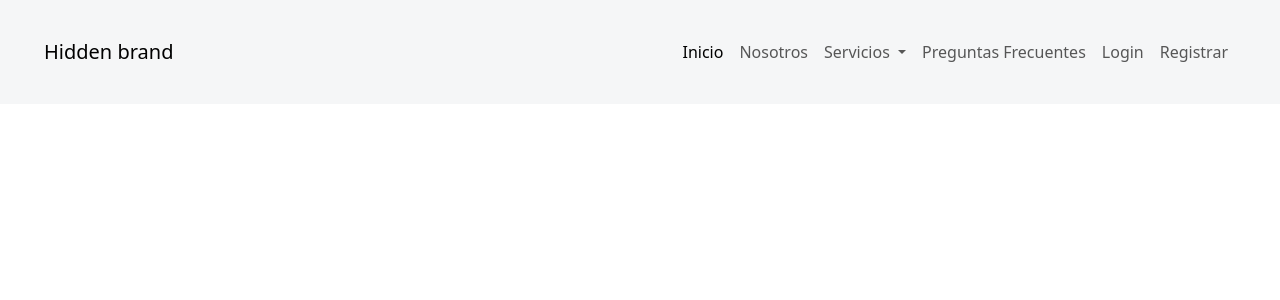
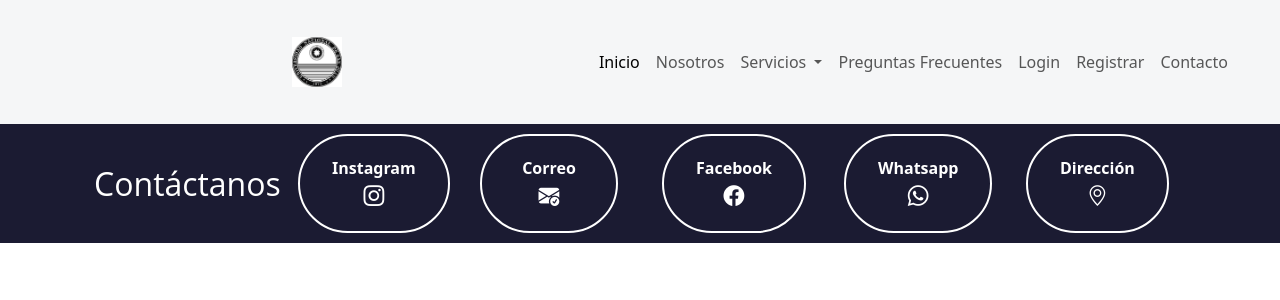
Before and after one commit to vladimirmarcos/trabajofinal, a Flask app: page / in a window 1280 px wide. Shown: the top 300 px of the page. Run offline with Flask 3, Linux system fonts and the light colour scheme.

Commit message:
afinando front

```diff
--- a/funciones_varias.py
+++ b/funciones_varias.py
@@ -31,7 +31,7 @@ def get_labeled_data(img_entrada):
     Y=[]
     img = cv2.imread(img_entrada)
     for image in img_entrada:
-        print("entre al for")
+
         if 'NORMAL' in image:
           if i<100:
             X.append(255-img)
@@ -39,27 +39,26 @@ def get_labeled_data(img_entrada):
 
         if 'MH' in image:
           art=1
-            # Y.append([0,1,0,0])
+
 
           X.append(img-255)
 
         if 'DR' in image:
-            # Y.append([0,0,1,0])#orig
+
             Y.append([0,1,0])
 
             X.append(255-img)
 
         if 'CSR8' in image:
-             print("entre al if")
+
              Y.append([0,0,1])
-             print(Y)
+
              X.append(255-img)
-             print(X)
+
 
     X.append(255-img)
     Y.append([0,0,1])
-    print(Y)
-    print(X)
+
     return X,Y
 def red(nombre_archivo):
             x_ex_temp,y_ex_temp=get_labeled_data(nombre_archivo)
--- a/static/css/style.css
+++ b/static/css/style.css
@@ -3,6 +3,10 @@
 .navbar{
     padding: 2rem;
     background-color: #f5f6f7;
+}
+.navbar img {
+    max-width: 50px;
+    max-width: 50px;
 }
 
 .navbar-collapse{
@@ -23,7 +27,25 @@ h1 {
     font-family: 'Open Sans', sans-serif;
 
 }
+.seccion-oscura{
+    background-color: #1b1b32;
+    color: white;
+}
+.seccion-clara{
+    color: black;
+    background-color: white;
 
+}
+.seccion-descripcion{
+    font-size: 1.2rem;
+    color: #584e4e;
+}
+.texto-negro{
+    color: black;
+}
+.texto-blanco{
+    color: white;
+}
 .hero-principal{
 
     padding: 3rem;
@@ -33,6 +55,16 @@ h1 {
     height: 200px;
     border-radius: 50%;
     margin: 20px;
+}
+
+.seccion-titulo{
+    font-size: 2rem;
+    padding: 15px 0;
+    font-family: 'Open Sans', sans-serif
+
+}
+.seccion-texto{
+    font-size: 1.2rem;
 }
 /*Hero seccion*/
 
@@ -48,14 +80,145 @@ h1 {
     color: #615151;
 }
 
+.preguntas-frecuentes{
+    height: 800px;
+}
+
+/*noticias*/
+.noticias{
+    height: 500px;
+    padding: 10px;
+}
+.noticias .contenedor{
+    max-width: 600px;
+    text-align: center;
+
+}
+
+
+/*experiencia*/
+.experiencia{
+    padding: 40px;
+}
+
+.experiencia .columna {
+    padding: 20px;
+    border: 2px solid #8080804d;
+    display: flex;
+    flex-direction: column;
+    align-items: center;
+    justify-content: space-evenly;
+    transition: all 0.2s ease-in;
+}
+.experiencia .columna:hover{
+    color: white;
+    background-color: #1b1b32;
+}
+.experiencia-titulo{
+    font-size: 25px;
+    font-weight: bold;
+    margin: 10px 0;
+}
+.experiencia img {
+    max-width: 200px;
+    max-height: 200px;
+}
+.experiencia SMI {
+    max-height: 100px;
+}
+/*Fin experiencia*/
+/*proyecto*/
+.proyectos-recientes{
+    padding: 40px;
+}
+
+/*fin proyecto*/
+
+/*testimonios*/
+.ultimas-noticias{
+    padding: 40px 40px 80px 40px;
+}
+.ultimas-noticias .carousel{
+    max-width: 800px;
+}
+
+/*fin testimonios*/
+.preguntas-frecuentes .container .row .columna i{
+    object-fit: contain;
+}
+/*contacto*/
+
+.contacto .contenedor{
+    max-width: 1100px;
+    min-height: 200px ;
+    padding: 20px;
+}
+
+.talleres-afiliados .card img{
+
+	max-height:400px;
+}
+.servicios-afiliados .card img{
+
+	max-height: 500px;
+    max-width: auto;
+}
+
+.talleres-afiliados .card {
+    max-width: 1000px;
+
+}
+
+/*comercios adheridos
+.experiencia .seccion-clara .preguntas-frecuentes .container .row img {
+
+    max-width: 200px;
+    max-height: 200px;
+}
 
 
 
+/*fin comercios adheridos*/
+.contacto .row{
+    width: 100%;
+    display: flex;
+    align-items: center;
+}
+.contacto .descripcion{
+    color: white;
+    font-size: 1.2rem;
+}
+.contacto button{
 
+    color: white;
+    font-weight: bold;
+    background-color: transparent;
+    border: 2px solid white;
+    padding: 1.25em 2em;
+    margin: 10px;
+    border-radius: 100px;
+    transition: all 0.2s ease-in-out;
+}
+.contacto button:hover{
+    background-color: white;
+    color: black;
+}
+.contacto button:hover i{
 
+    color: black;
+
+}
+.contacto button i{
+    color: white;
+    font-size: 1.3rem;
+    transition: all 0.2s ease-in-out;
+}
+/*fin contacto*/
 /* responsivo*/
 @media screen and (max-width: 767px){
     .navbar-brand{
         display: none;
     }
+
+
 }
--- a/templates/base.html
+++ b/templates/base.html
@@ -6,6 +6,7 @@
     <meta name="viewport" content="width=device-width, initial-scale=1.0">
     <title>Document</title>
     <link href="https://cdn.jsdelivr.net/npm/bootstrap@5.3.0/dist/css/bootstrap.min.css" rel="stylesheet" integrity="sha384-9ndCyUaIbzAi2FUVXJi0CjmCapSmO7SnpJef0486qhLnuZ2cdeRhO02iuK6FUUVM" crossorigin="anonymous">
+    <link rel="stylesheet" href="https://cdn.jsdelivr.net/npm/bootstrap-icons@1.10.5/font/bootstrap-icons.css">
     <link rel="stylesheet" type="text/css" href="{{url_for('static',filename='css/style.css')}}">
 </head>
 <body>
@@ -16,7 +17,14 @@
           <span class="navbar-toggler-icon"></span>
         </button>
         <div class="collapse navbar-collapse" id="navbar-toggler">
-          <a class="navbar-brand" href="#">Hidden brand</a>
+          <a class="navbar-brand" href="#">
+
+            <a class="navbar-brand" href="index.html">
+              <img src="{{ url_for('static', filename='img/logo.png') }}" >
+
+            </a>
+
+          </a>
           <!-- poner imagen 2 horas 29 minutos-->
           <ul class="navbar-nav d-flex justify-content-center align-item-center">
             <li class="nav-item">
@@ -47,7 +55,10 @@
             <li class="nav-item">
               <a class="nav-link"  href="{{ url_for('show_signup_form') }}"">Registrar</a>
             </li>
-
+            <li class="nav-item">
+              <a class="nav-link" href="#contacto">Contacto</a>
+            </li>
+          </ul>
 
 
           </ul>
@@ -65,7 +76,7 @@
             <span class="navbar-toggler-icon"></span>
           </button>
           <div class="collapse navbar-collapse" id="navbar-toggler">
-            <a class="navbar-brand" href="#">Hidden brand</a>
+            <a class="navbar-brand" href="#"></a>
             <!-- poner imagen 2 horas 29 minutos-->
             <ul class="navbar-nav d-flex justify-content-center align-item-center">
               <li class="nav-item">
@@ -95,6 +106,10 @@
 
               <li class="nav-item">
                 <a class="nav-link" href="{{ url_for('logout') }}"">Salir</a>
+              </li>
+
+              <li class="nav-item">
+                <a class="nav-link" href="#contacto">Contacto</a>
               </li>
             </ul>
 
--- a/templates/index.html
+++ b/templates/index.html
@@ -1,5 +1,56 @@
 {% extends "base.html" %}
 
 {% block content %}
+<section class="contacto seccion-oscura">
+    <div class=" container">
+      <div class="container  text-center rectangulo d-flex justify-content-evenly">
+        <div class="row">
+          <div class="col-12 col-md-2 seccion-titulo">
+            Contáctanos
+          </div>
+          <div class="col-12 col-md-2 ">
+            <a href="https://www.instagram.com" target="_blank">
+              <button type="submit">
+                  Instagram
+                  <i class="bi bi-instagram"></i>
+              </button>
+            </a>
+          </div>
+          <div class="col-12 col-md-2">
+              <a href="mailto:mameppsanjuan@gmail.com">
+                <button type="submit">
+                    Correo
+                    <i class="bi bi-envelope-check-fill"></i>
+                </button>
+              </a>
+          </div>
+          <div class="col-12 col-md-2 ">
+            <a href="https://www.facebook.com" target="_blank">
+              <button type="submit">
+                  Facebook
+                  <i class="bi bi-facebook"></i>
+              </button>
+            </a>
+          </div>
+          <div class="col-12 col-md-2 ">
+            <a href="https://wa.me/5492644858411" target="_blank">
+              <button type="submit">
+                Whatsapp
+                  <i class="bi bi-whatsapp"></i>
+              </button>
+            </a>
+          </div>
+          <div class="col-12 col-md-2 ">
+            <a href="https://goo.gl/maps/PRzZJAVgGgoRmiYT9" target="_blank">
+              <button type="submit">
+                Dirección
+                <i class="bi bi-geo-alt"></i>
+              </button>
+            </a>
+          </div>
+        </div>
+    </div>
+    </div>
 
+  </section>
 {% endblock %}
```
Also changed, not shown: static/img/logo.png (added).
